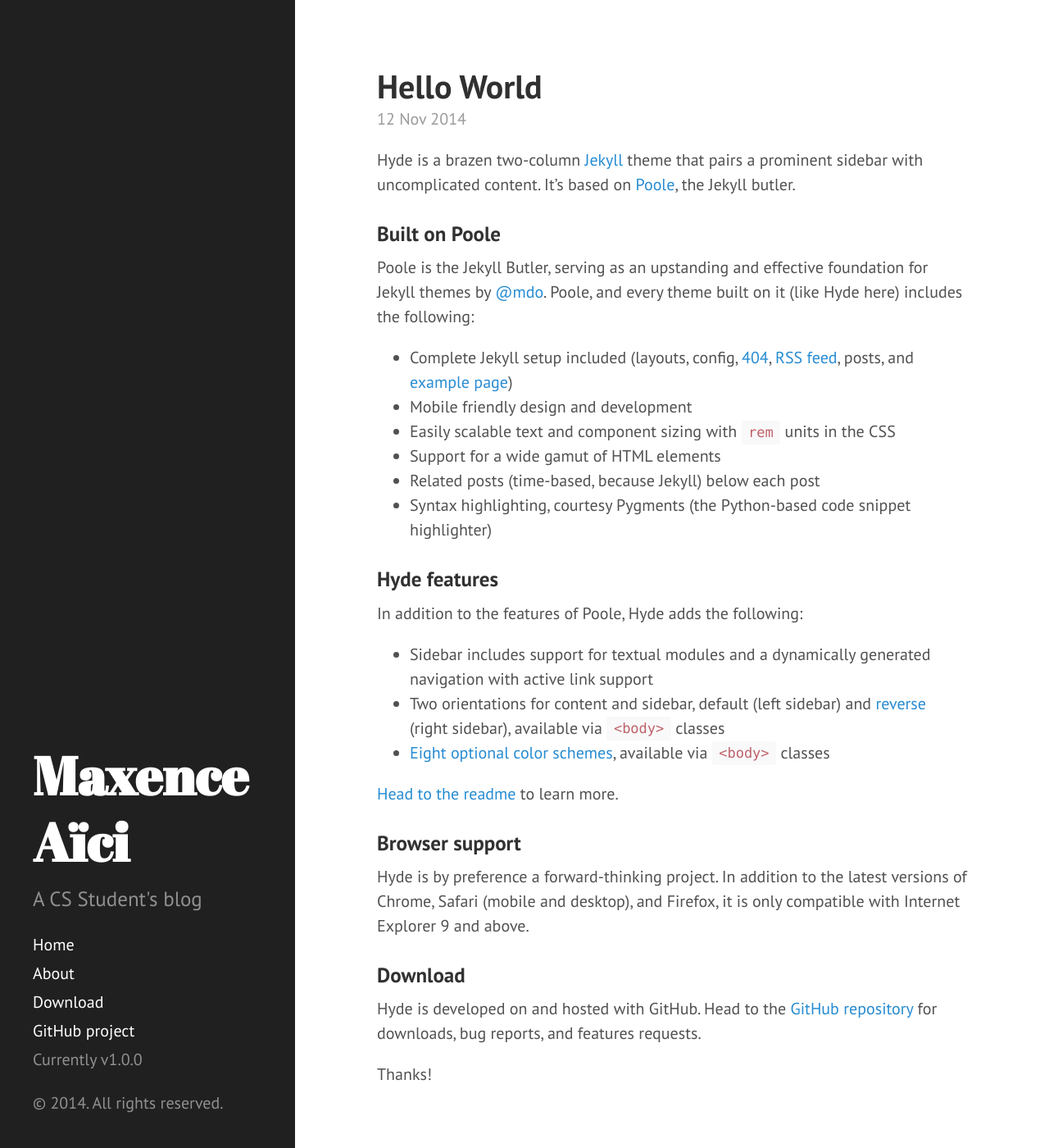
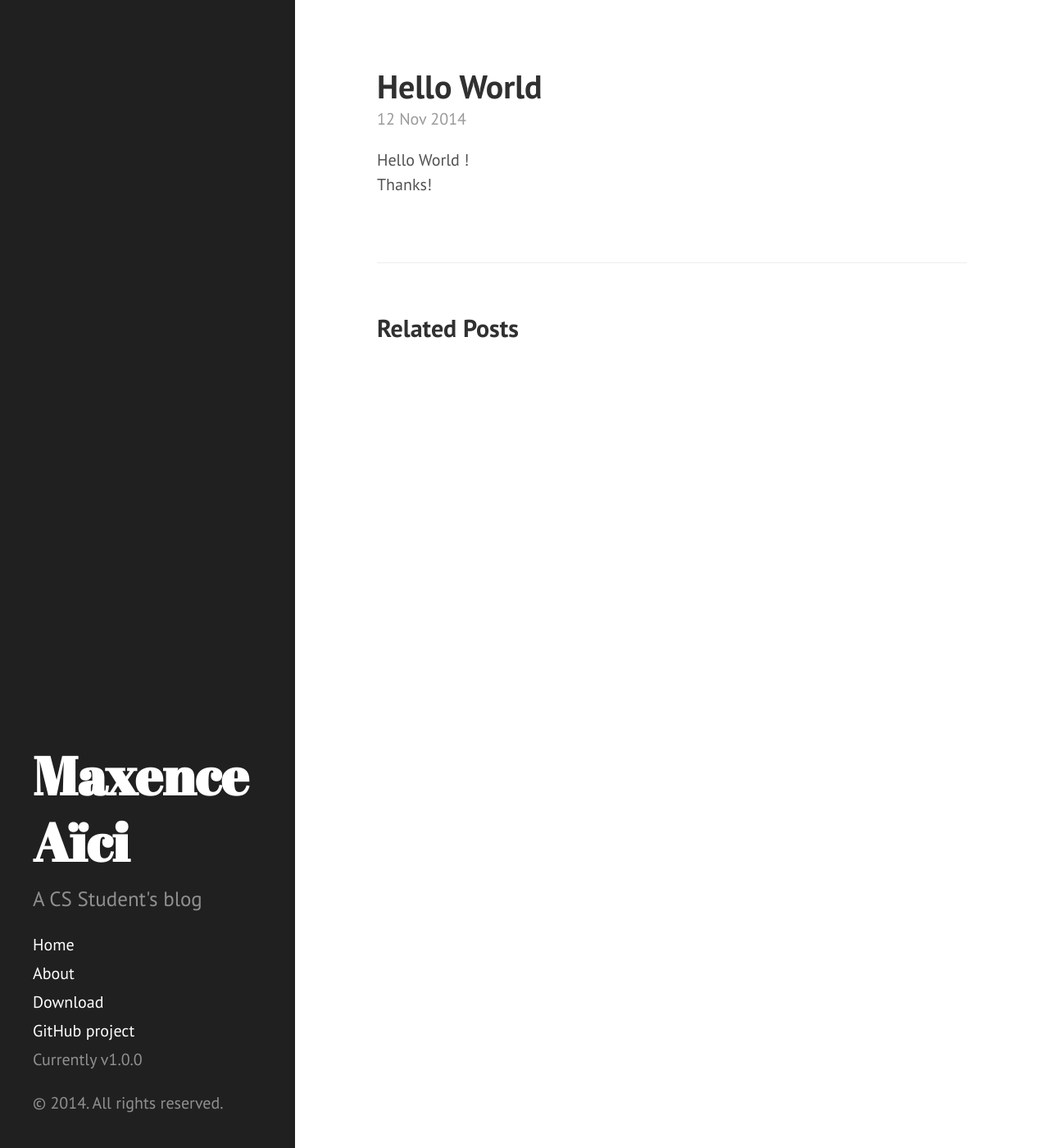
Before and after one commit to mininao/mininao.github.com, a Jekyll site: the page built from _posts/2014-11-12-Hello-World.md, in a window 1280 px wide and 1400 px high. Shown: the whole window at 82% size. Built offline with Jekyll 4.4.1, drawn with Linux system fonts in a browser that asks for light colours; Markdown is read by kramdown in place of the engine named in the settings.

Commit message:
Updated 2014-11-12-Hello-World.md

```diff
--- a/_posts/2014-11-12-Hello-World.md
+++ b/_posts/2014-11-12-Hello-World.md
@@ -1,37 +1,8 @@
 ---
 layout: post
 title: Hello World
+published: true
 ---
 
-Hyde is a brazen two-column [Jekyll](http://jekyllrb.com) theme that pairs a prominent sidebar with uncomplicated content. It's based on [Poole](http://getpoole.com), the Jekyll butler.
-
-### Built on Poole
-
-Poole is the Jekyll Butler, serving as an upstanding and effective foundation for Jekyll themes by [@mdo](https://twitter.com/mdo). Poole, and every theme built on it (like Hyde here) includes the following:
-
-* Complete Jekyll setup included (layouts, config, [404](/404), [RSS feed](/atom.xml), posts, and [example page](/about))
-* Mobile friendly design and development
-* Easily scalable text and component sizing with `rem` units in the CSS
-* Support for a wide gamut of HTML elements
-* Related posts (time-based, because Jekyll) below each post
-* Syntax highlighting, courtesy Pygments (the Python-based code snippet highlighter)
-
-### Hyde features
-
-In addition to the features of Poole, Hyde adds the following:
-
-* Sidebar includes support for textual modules and a dynamically generated navigation with active link support
-* Two orientations for content and sidebar, default (left sidebar) and [reverse](https://github.com/poole/lanyon#reverse-layout) (right sidebar), available via `<body>` classes
-* [Eight optional color schemes](https://github.com/poole/hyde#themes), available via `<body>` classes
-
-[Head to the readme](https://github.com/poole/hyde#readme) to learn more.
-
-### Browser support
-
-Hyde is by preference a forward-thinking project. In addition to the latest versions of Chrome, Safari (mobile and desktop), and Firefox, it is only compatible with Internet Explorer 9 and above.
-
-### Download
-
-Hyde is developed on and hosted with GitHub. Head to the <a href="https://github.com/poole/hyde">GitHub repository</a> for downloads, bug reports, and features requests.
-
+Hello World !
 Thanks!
```
